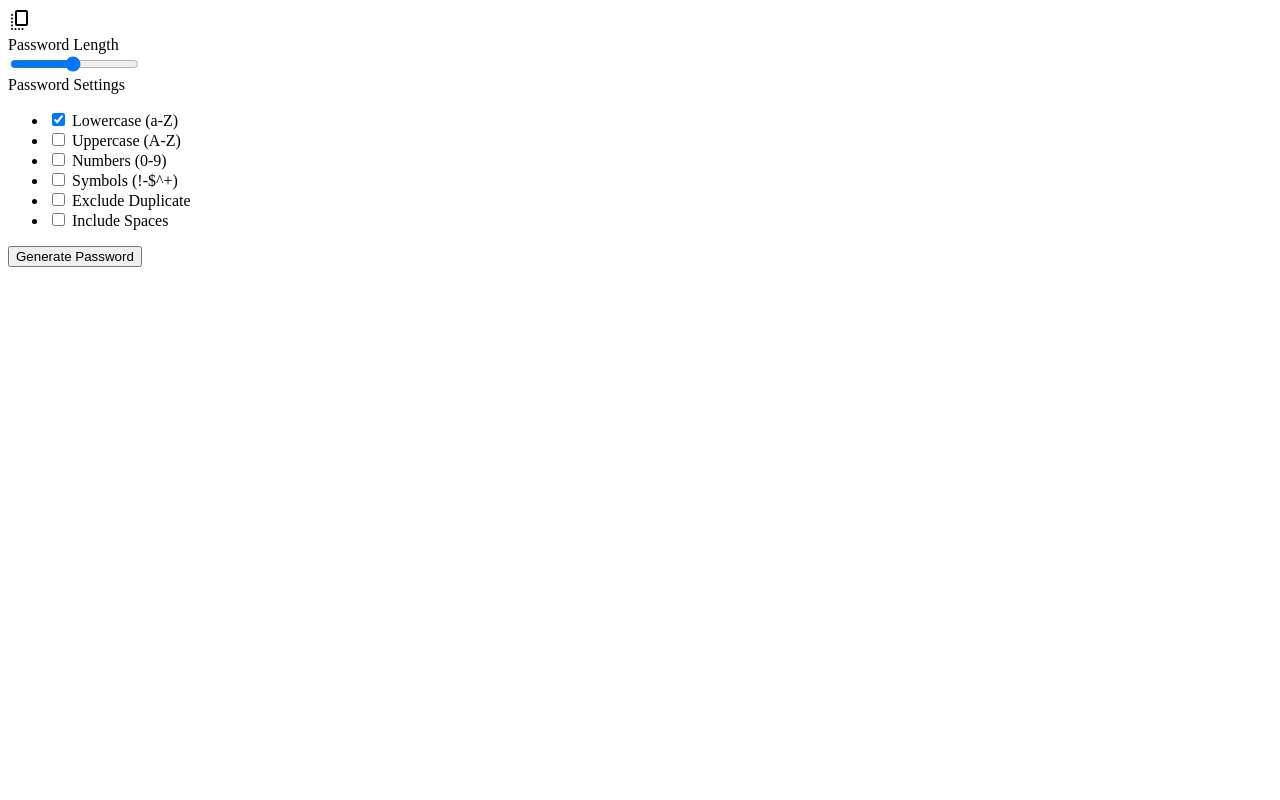
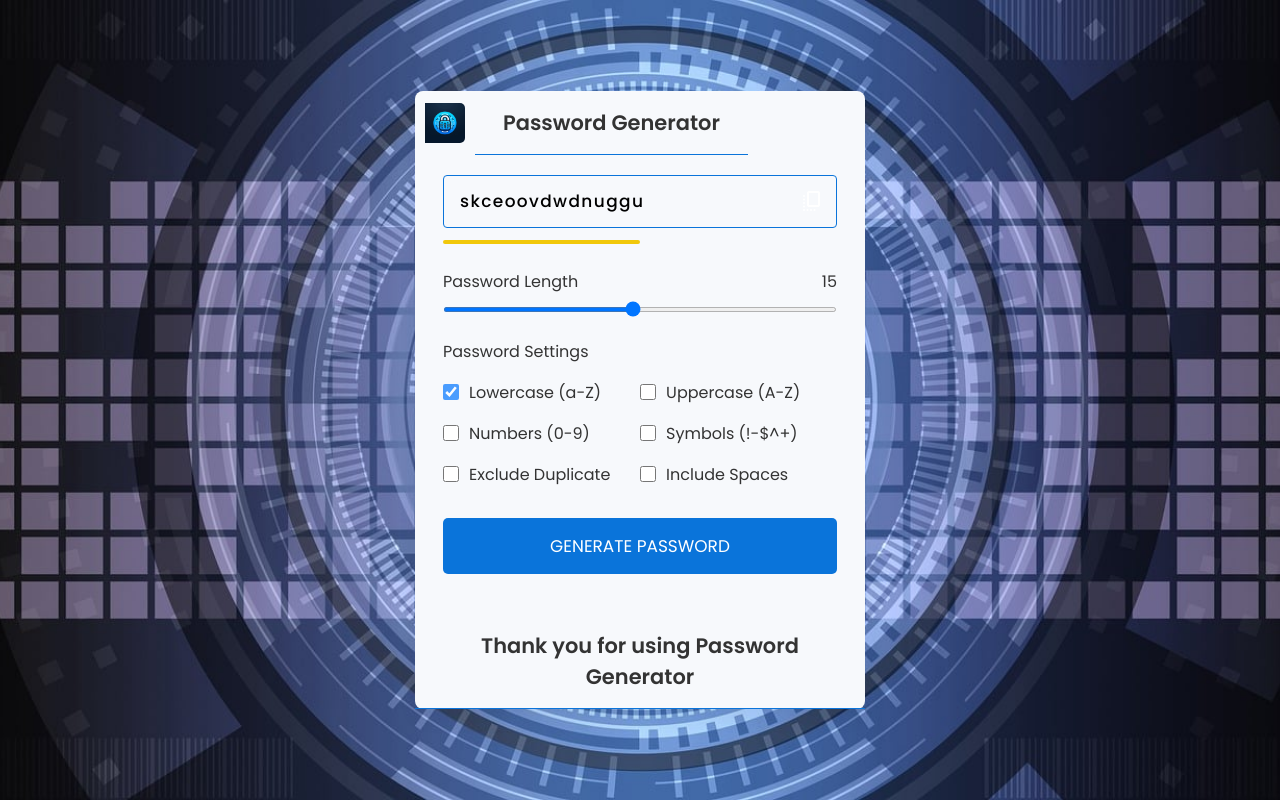
Before and after one commit to TechWarriorXOfficial/Password-Generator, a plain HTML site: page index.html in a window 1280 px wide. Drawn offline with nearby package versions, Linux system fonts and the light colour scheme.

Commit message:
Completed CSS and JavaScript, improved UI, added logo and favicon

```diff
--- a/index.html
+++ b/index.html
@@ -5,16 +5,42 @@
     <meta http-equiv="X-UA-Compatible" content="IE=edge" />
     <meta name="viewport" content="width=device-width, initial-scale=1.0" />
     <link
+      rel="apple-touch-icon"
+      sizes="180x180"
+      href="./apple-touch-icon.png"
+    />
+    <link
+      rel="icon"
+      type="image/png"
+      sizes="32x32"
+      href="./favicon-32x32.png"
+    />
+    <link
+      rel="icon"
+      type="image/png"
+      sizes="16x16"
+      href="./favicon-16x16.png"
+    />
+    <link rel="manifest" href="./site.webmanifest" />
+    <link rel="mask-icon" href="./safari-pinned-tab.svg" color="#5bbad5" />
+    <meta name="msapplication-TileColor" content="#da532c" />
+    <meta name="theme-color" content="#ffffff" />
+    <link
       href="https://fonts.googleapis.com/css2?family=Material+Symbols+Rounded"
       rel="stylesheet"
     />
-    <link rel="stylesheet" href="style.css" />
+    <link rel="stylesheet" href="./style.css" />
     <title>Password Generator</title>
   </head>
   <body>
     <div class="container">
+      <div class="logo-container">
+        <img src="./img/logo.jpg" alt="App Logo" class="app-logo" />
+        <h2 class="app-name">Password Generator</h2>
+      </div>
       <div class="wrapper">
         <div class="input-box">
+          <input type="text" disabled />
           <span class="material-symbols-rounded"> copy_all </span>
         </div>
         <div class="pass-indicator"></div>
@@ -58,7 +84,8 @@
 
         <button class="generate-btn">Generate Password</button>
       </div>
+      <div><h2>Thank you for using Password Generator</h2></div>
     </div>
-    <script src="script.js"></script>
+    <script src="./script.js"></script>
   </body>
 </html>
--- a/script.js
+++ b/script.js
@@ -0,0 +1,75 @@
+const lengthSlider = document.querySelector(".pass-length input");
+const options = document.querySelectorAll(".option input");
+const copyIcon = document.querySelector(".input-box span");
+const passwordInput = document.querySelector(".input-box input");
+const passIndicator = document.querySelector(".pass-indicator");
+const generateBtn = document.querySelector(".generate-btn");
+
+const characters = {
+  lowercase: "abcdefghijklmnopqrstuvwxyz",
+  uppercase: "ABCDEFGHIJKLMNOPQRSTUVWXYZ",
+  numbers: "0123456789",
+  symbols: "!$%&|[](){}:;.,*+-#@<>~",
+};
+
+const generatePassword = () => {
+  let staticPassword = "",
+    randomPassword = "",
+    excludeDuplicate = false,
+    passLength = lengthSlider.value;
+
+  options.forEach((option) => {
+    if (option.checked) {
+      if (option.id !== "exc-duplicate" && option.id !== "spaces") {
+        staticPassword += characters[option.id];
+      } else if (option.id === "spaces") {
+        staticPassword += `  ${staticPassword}  `;
+      } else {
+        excludeDuplicate = true;
+      }
+    }
+  });
+
+  for (let i = 0; i < passLength; i++) {
+    let randomChar =
+      staticPassword[Math.floor(Math.random() * staticPassword.length)];
+    if (excludeDuplicate) {
+      !randomPassword.includes(randomChar) || randomChar == " "
+        ? (randomPassword += randomChar)
+        : i--;
+    } else {
+      randomPassword += randomChar;
+    }
+  }
+  passwordInput.value = randomPassword;
+};
+
+const updatePassIndicator = () => {
+  passIndicator.id =
+    lengthSlider.value <= 8
+      ? "weak"
+      : lengthSlider.value <= 16
+      ? "medium"
+      : "strong";
+};
+
+const updateSlider = () => {
+  document.querySelector(".pass-length span").innerText = lengthSlider.value;
+  generatePassword();
+  updatePassIndicator();
+};
+updateSlider();
+
+const copyPassword = () => {
+  navigator.clipboard.writeText(passwordInput.value);
+  copyIcon.innerText = "check";
+  copyIcon.style.color = "#4285f4";
+  setTimeout(() => {
+    copyIcon.innerText = "copy_all";
+    copyIcon.style.color = "#707070";
+  }, 1500);
+};
+
+copyIcon.addEventListener("click", copyPassword);
+lengthSlider.addEventListener("input", updateSlider);
+generateBtn.addEventListener("click", generatePassword);
--- a/style.css
+++ b/style.css
@@ -0,0 +1,181 @@
+@import url("https://fonts.googleapis.com/css2?family=Poppins:wght@400;500;600&display=swap");
+
+* {
+  margin: 0;
+  padding: 0;
+  box-sizing: border-box;
+  font-family: "Poppins", sans-serif;
+  color: #333333;
+}
+
+body {
+  display: flex;
+  align-items: center;
+  justify-content: center;
+  min-height: 100vh;
+  background-image: url("./img/bg.jpg");
+  background-size: cover;
+  background-repeat: no-repeat;
+  background-position: center;
+}
+
+.logo-container {
+  display: flex;
+  align-items: center;
+}
+
+.app-logo {
+  width: 50px; /* Adjust size as needed */
+  height: auto;
+  margin-right: 10px; /* Space between logo and text */
+  border-radius: 5px;
+  padding-left: 10px;
+}
+
+.app-name {
+  font-size: 1.5rem; /* Adjust size as needed */
+  color: #333333; /* Adjust color as needed */
+  font-weight: 600;
+}
+
+.container {
+  width: 450px;
+  background: #f7f9fc;
+  border-radius: 8px;
+  box-shadow: 0 10px 20px rgba(0, 0, 0, 0.05);
+}
+
+.container h2 {
+  font-weight: 600;
+  font-size: 1.31rem;
+  padding: 1rem 1.75rem;
+  border-bottom: 1px solid #0a74da;
+  text-align: center;
+}
+
+.wrapper {
+  margin: 1.25rem 1.75rem;
+}
+
+.wrapper .input-box {
+  position: relative;
+}
+
+.input-box input {
+  width: 100%;
+  height: 53px;
+  color: #000;
+  background: none;
+  font-size: 1.06rem;
+  font-weight: 500;
+  border-radius: 4px;
+  letter-spacing: 1.4px;
+  border: 1px solid #0a74da;
+  padding: 0 2.85rem 0 1rem;
+}
+
+.input-box span {
+  position: absolute;
+  right: 13px;
+  cursor: pointer;
+  line-height: 53px;
+  color: #ffffff;
+}
+
+.input-box span:hover {
+  color: #ff6f61 !important;
+}
+
+.wrapper .pass-indicator {
+  width: 100%;
+  height: 4px;
+  position: relative;
+  margin-top: 0.75rem;
+  border-radius: 25px;
+}
+
+.pass-indicator::before {
+  position: absolute;
+  content: "";
+  height: 100%;
+  width: 50%;
+  border-radius: inherit;
+  transition: width 0.3s ease;
+}
+
+.pass-indicator#weak::before {
+  width: 20%;
+  background: #e64a4a;
+}
+
+.pass-indicator#medium::before {
+  width: 50%;
+  background: #f1c80b;
+}
+
+.pass-indicator#strong::before {
+  width: 100%;
+  background: #43a047;
+}
+
+.wrapper .pass-length {
+  margin: 1.56rem 0 1.25rem;
+}
+
+.pass-length .details {
+  display: flex;
+  justify-content: space-between;
+}
+
+.pass-length input {
+  width: 100%;
+  height: 5px;
+}
+
+.pass-settings .options {
+  display: flex;
+  list-style: none;
+  flex-wrap: wrap;
+  margin-top: 1rem;
+}
+
+.pass-settings .options .option {
+  display: flex;
+  align-items: center;
+  margin-bottom: 1rem;
+  width: calc(100% / 2);
+}
+
+.options .option:first-child {
+  pointer-events: none;
+}
+
+.options .option:first-child input {
+  opacity: 0.7;
+}
+
+.options .option input {
+  height: 16px;
+  width: 16px;
+  cursor: pointer;
+}
+
+.options .option label {
+  cursor: pointer;
+  color: #333333;
+  padding-left: 0.63rem;
+}
+
+.wrapper .generate-btn {
+  width: 100%;
+  color: #fff;
+  border: none;
+  outline: none;
+  cursor: pointer;
+  background: #0a74da;
+  font-size: 1.06rem;
+  padding: 0.94rem 0;
+  border-radius: 5px;
+  text-transform: uppercase;
+  margin: 0.94rem 0 1.3rem;
+}
```
Also changed, not shown: browserconfig.xml (added, +9 -0 lines), android-chrome-192x192.png (added), android-chrome-512x512.png (added), apple-touch-icon.png (added), favicon-16x16.png (added), favicon-32x32.png (added), favicon.ico (added), img/bg.jpg (added), img/logo.jpg (added), mstile-150x150.png (added), safari-pinned-tab.svg (added), site.webmanifest (added).
